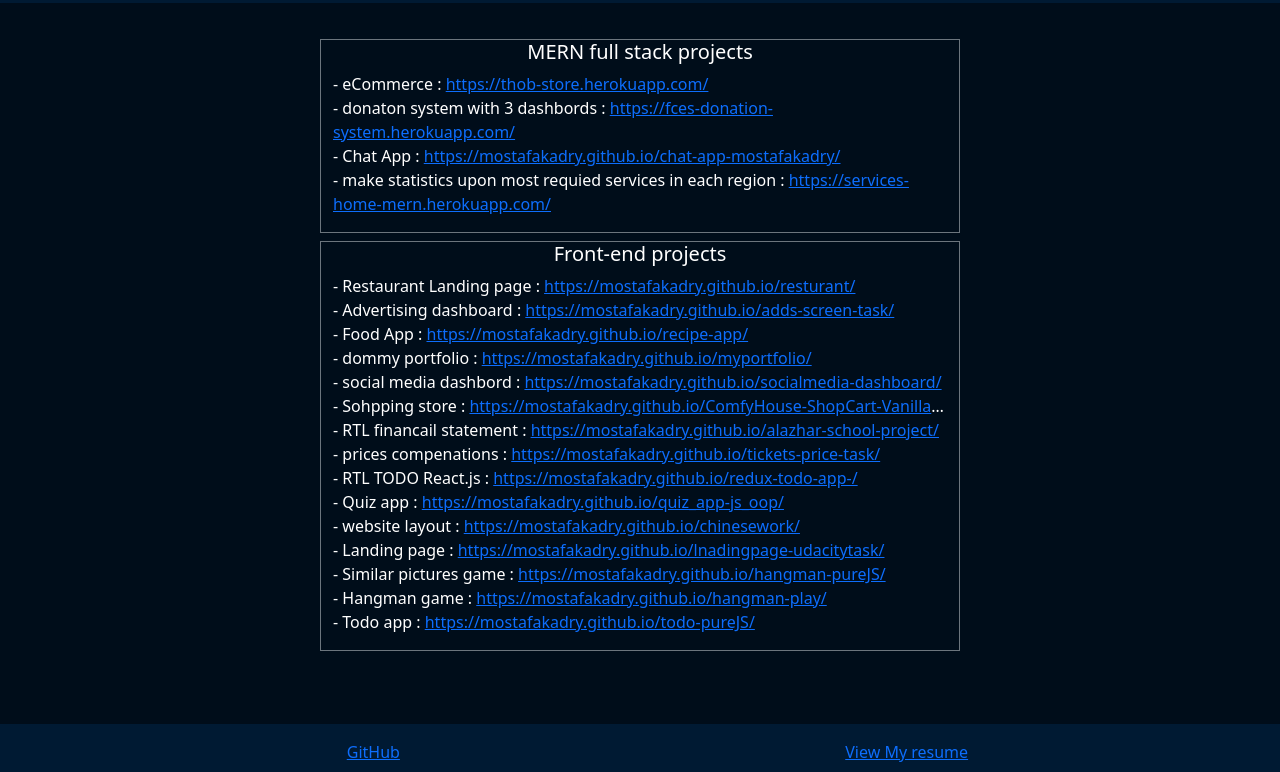
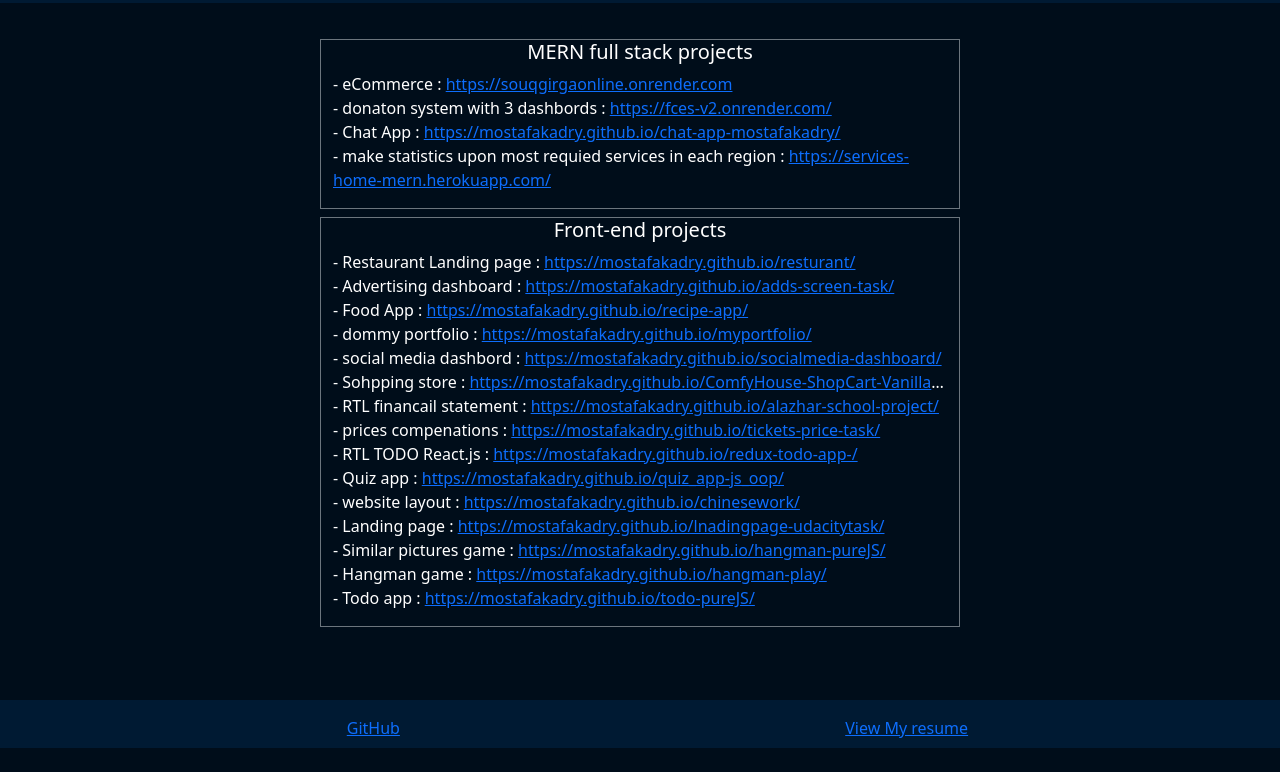
Before and after one commit to MostafaKadry/mostafa-kadry-portfolio, a plain HTML site: page index.html in a window 1280 px wide. Shown: the part 53-825 px from the top of the page. After the commit the page ends 801 px from the top, so only its background shows below. Drawn offline with nearby package versions, Linux system fonts and the light colour scheme.

Commit message:
Update index.html
update old project links

```diff
--- a/index.html
+++ b/index.html
@@ -27,17 +27,17 @@
           <h5 class="text-center">MERN full stack projects</h5>
           <div class="overme">
             - <span>eCommerce</span> :
-            <a href="https://thob-store.herokuapp.com/" target="_blank" class=""
-              >https://thob-store.herokuapp.com/</a
+            <a href="https://souqgirgaonline.onrender.com" target="_blank" class=""
+              >https://souqgirgaonline.onrender.com</a
             >
           </div>
           <div>
             - <span>donaton system with 3 dashbords</span> :
             <a
-              href="https://fces-donation-system.herokuapp.com/"
+              href="https://fces-v2.onrender.com/"
               target="_blank"
             >
-              https://fces-donation-system.herokuapp.com/</a
+              https://fces-v2.onrender.com/</a
             >
           </div>
           <div class="overme">
```
